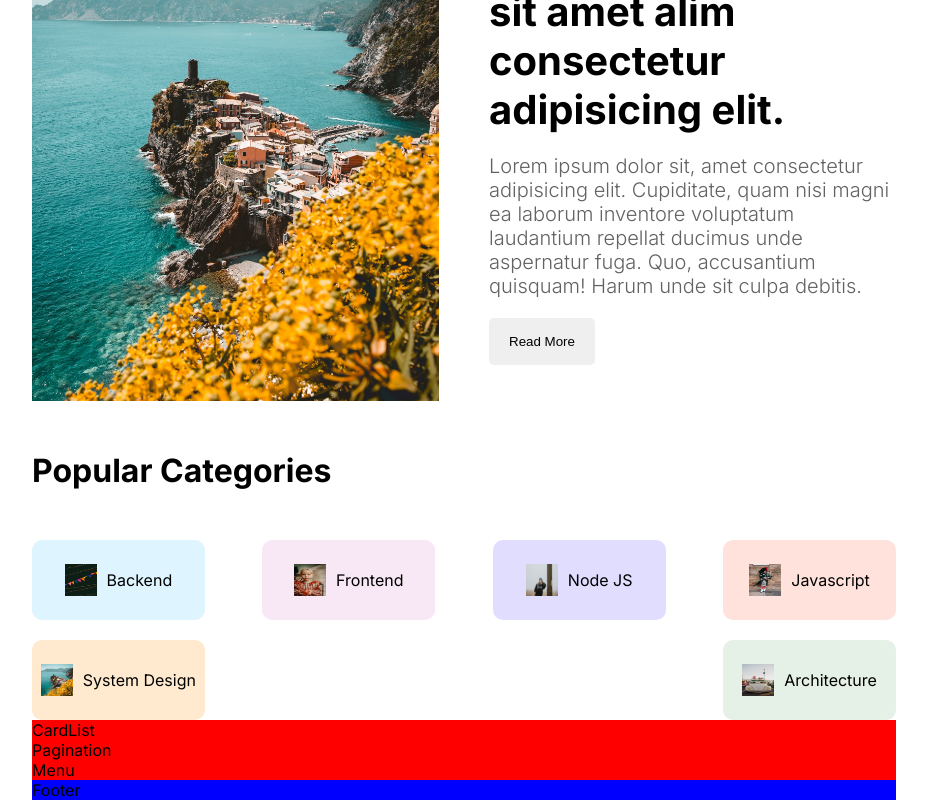
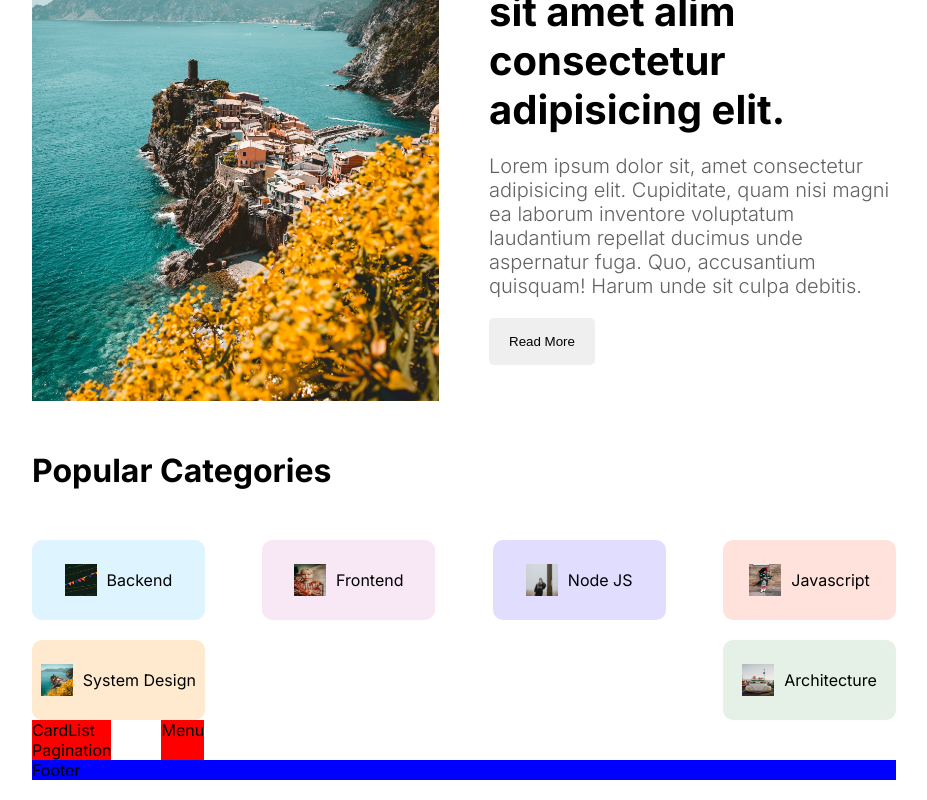
Before and after one commit to B0n-Echo/My_tech_blog, a Next.js app: page / in a window 1280 px wide. Shown: the part 550-1350 px from the top of the page, without its empty margins (176-1103 px from the left). Built offline with nearby package versions, Linux system fonts and the light colour scheme.

Commit message:
nikhil - updating code base and homepage css

```diff
--- a/src/app/homepage.module.css
+++ b/src/app/homepage.module.css
@@ -0,0 +1,4 @@
+.content{
+  display: flex;
+  gap: 50px;
+}
--- a/src/app/page.jsx
+++ b/src/app/page.jsx
@@ -10,9 +10,9 @@ export default function Home() {
       <Featured />
       <CategoryList />
       <div className={styles.content}>
-          <CardList />
-          <Menu />
+        <CardList />
+        <Menu />
       </div>
     </div>
-  )
+  );
 }
```
